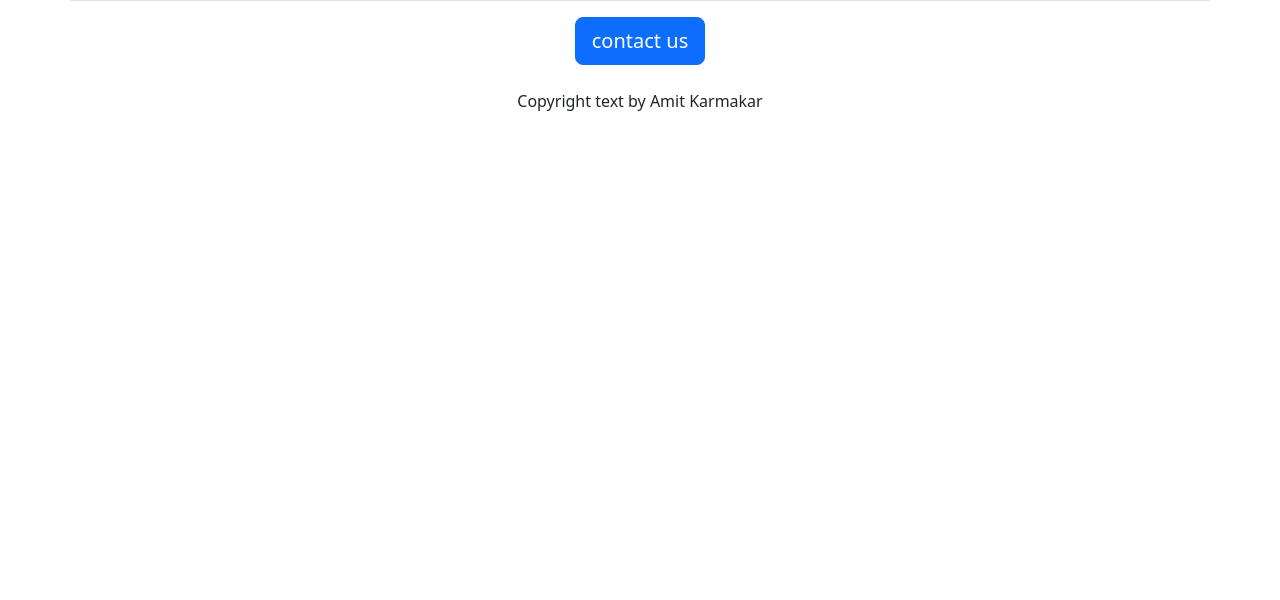
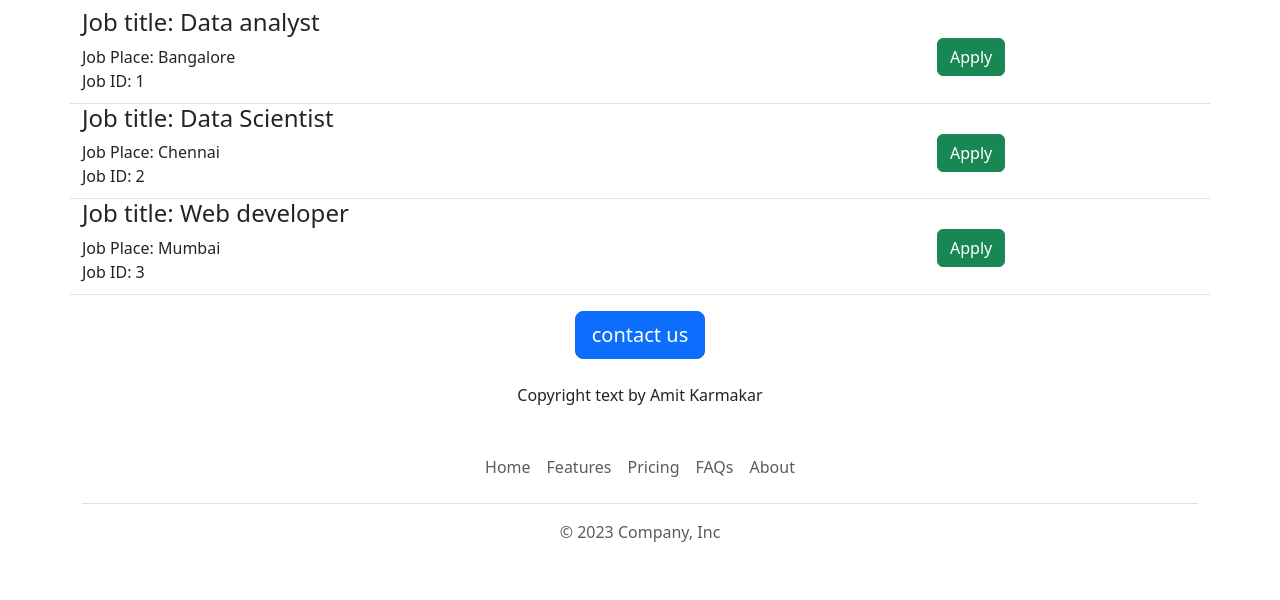
Before and after one commit to Moz-parsis/Flask, a Flask app: page / in a window 1280 px wide. Shown: the part 1345-1945 px from the top of the page. Before the commit the page ends 1456 px from the top, so only its background shows below. Run offline with Flask 3, Linux system fonts and the light colour scheme.

Commit message:
added some new features
asdf

```diff
--- /dev/null
+++ b/Templates/footer.html
@@ -0,0 +1,14 @@
+<div class="container">
+    <footer class="py-3 my-4">
+      <ul class="nav justify-content-center border-bottom pb-3 mb-3">
+        <li class="nav-item"><a href="#" class="nav-link px-2 text-body-secondary">Home</a></li>
+        <li class="nav-item"><a href="#" class="nav-link px-2 text-body-secondary">Features</a></li>
+        <li class="nav-item"><a href="#" class="nav-link px-2 text-body-secondary">Pricing</a></li>
+        <li class="nav-item"><a href="#" class="nav-link px-2 text-body-secondary">FAQs</a></li>
+        <li class="nav-item"><a href="#" class="nav-link px-2 text-body-secondary">About</a></li>
+      </ul>
+      <p class="text-center text-body-secondary">&copy; 2023 Company, Inc</p>
+    </footer>
+  </div>
+
+  <div class="b-example-divider"></div>
--- a/Templates/index.html
+++ b/Templates/index.html
@@ -8,12 +8,20 @@
     <link href="https://cdn.jsdelivr.net/npm/bootstrap@5.3.2/dist/css/bootstrap.min.css" rel="stylesheet" integrity="sha384-T3c6CoIi6uLrA9TneNEoa7RxnatzjcDSCmG1MXxSR1GAsXEV/Dwwykc2MPK8M2HN" crossorigin="anonymous">
 </head>
 <body>
+    {% include 'nav.html' %}
     <div class="container">
         <h1 class="text-center">Jovian Careeer</h1>
         <img class="img-fluid"  id="banner" src="http://127.0.0.1:5000/static/clark-tibbs-oqStl2L5oxI-unsplash.jpg" alt="">
         <h2 class="text-center">About Jovian</h2>
-        <p class="lead">Lorem, ipsum dolor sit amet consectetur adipisicing elit. Porro dolores cum molestiae odio aspernatur, tempore exercitationem, asperiores accusamus, magnam harum soluta assumenda debitis facere ea. Eaque neque rerum fugiat reprehenderit consequatur iusto veniam, incidunt a recusandae magni molestias provident beatae hic, libero, accusamus repudiandae minus itaque quo assumenda? Quod debitis aperiam iure voluptatum dicta suscipit maxime earum provident commodi accusantium.
-        </p>
+        <div class="row">
+            <div class="col-6">
+            <p class="lead">Lorem, ipsum dolor sit amet consectetur adipisicing elit. Porro dolores cum molestiae odio aspernatur, tempore exercitationem, asperiores accusamus, magnam harum soluta assumenda debitis facere ea. Eaque neque rerum fugiat reprehenderit consequatur iusto veniam, incidunt a recusandae magni molestias provident beatae hic, libero, accusamus repudiandae minus itaque quo assumenda? Quod debitis aperiam iure voluptatum dicta suscipit maxime earum provident commodi accusantium.
+            </p>
+            </div>
+            <div class="col-6">
+                <img src="../static/jud-mackrill-Of_m3hMsoAA-unsplash.jpg" alt="" height="400px">
+            </div>
+        </div>
         <h2 class="text-center">Open Positions</h2>
         <div style="margin-bottom: 16px;">
             {% for job in jobs%}
@@ -25,5 +33,7 @@
             <p class="mt-4">Copyright text by Amit Karmakar</p>
         </div>
     </div>
+
+    {% include 'footer.html' %}
 </body>
 </html>
--- a/Templates/job.html
+++ b/Templates/job.html
@@ -6,6 +6,6 @@
         <div> Job ID: {{job['id']}}</div>
     </div>
     <div class="col-3" style="padding-top: 30px;">
-        <button type="button" class="btn btn-success">Apply</button>
+        <a href="mailto:amitkarmakar5990@gmail.com? Subject= Application for " type="button" class="btn btn-success">Apply</a>
     </div>
 </div>
--- /dev/null
+++ b/Templates/nav.html
@@ -0,0 +1,11 @@
+<nav class=" shadowsm navbar bg-body-tertiary fixed-top ">
+    <div class="container-fluid">
+      <a class="navbar-brand">Navbar</a>
+      <form class="d-flex" role="search">
+        <input class="form-control me-2" type="search" placeholder="Search" aria-label="Search">
+        <button class="btn btn-outline-success" type="submit">Search</button>
+      </form>
+    </div>
+  </nav>
+
+  <div style="height: 60px;"></div>
```
Also changed, not shown: 1 other file.
